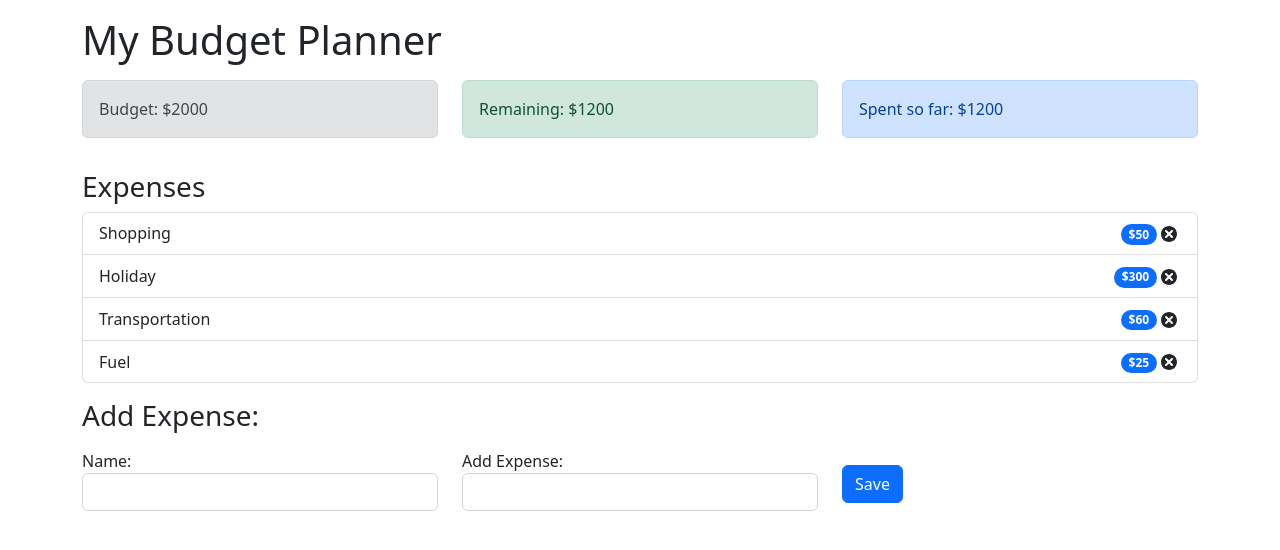
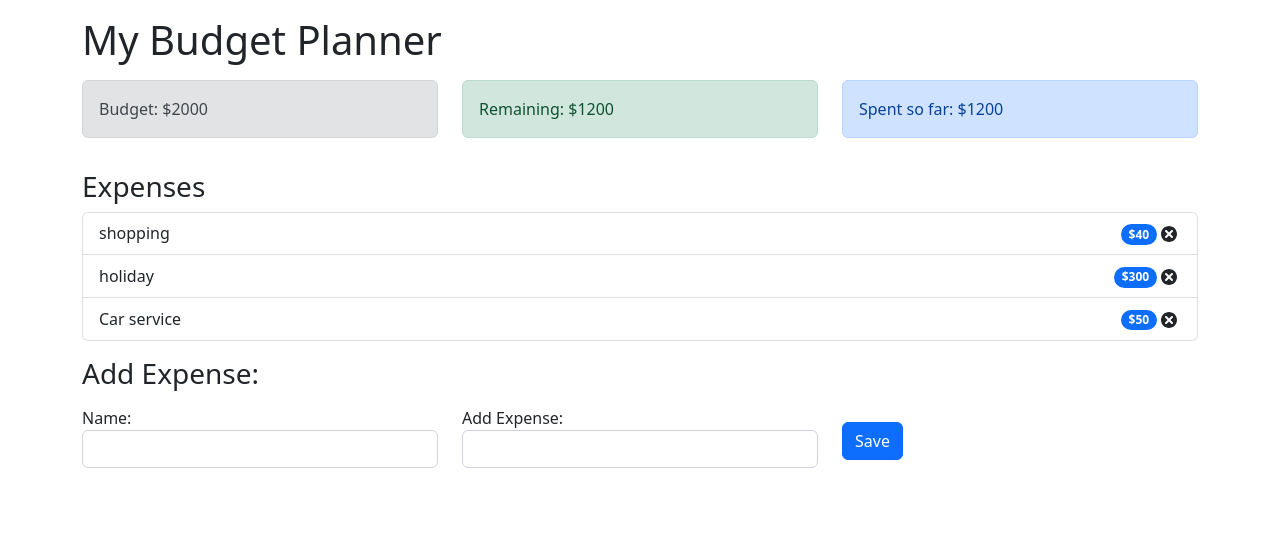
Before and after one commit to marianosim/budget-planner, a React (Create React App) app: page / in a window 1280 px wide. Shown: the top 550 px of the page. Built offline with nearby package versions, Linux system fonts and the light colour scheme.

Commit message:
AppContext created

```diff
--- a/src/App.js
+++ b/src/App.js
@@ -5,10 +5,12 @@ import { Remaining } from './components/Cards/Remaining';
 import { ExpenseTotal } from './components/Cards/ExpenseTotal';
 import { ExpenseList } from './components/ExpenseList/ExpenseList';
 import { AddExpenseForm } from './components/AddExpenseForm/AddExpenseForm';
+import { AppProvider } from './components/context/AppContext';
 
 
 const App = () => {
   return (
+    <AppProvider>
       <div className='container'>
         <h1 className='mt-3'>My Budget Planner</h1>
         <div className='row mt-3'>
@@ -35,6 +37,7 @@ const App = () => {
           </div>
         </div>
       </div>
+    </AppProvider>
   )
 }
 
--- a/src/components/Cards/Budget.jsx
+++ b/src/components/Cards/Budget.jsx
@@ -1,9 +1,14 @@
+import { useContext } from "react";
+import { AppContext } from "../context/AppContext";
 
 
 export const Budget = () => {
+
+  const { budget } = useContext(AppContext);
+
   return (
     <div className="alert alert-secondary">
-      <span>Budget: $2000</span>
+      <span>Budget: ${budget}</span>
     </div>
   )
 }
--- a/src/components/ExpenseList/ExpenseList.jsx
+++ b/src/components/ExpenseList/ExpenseList.jsx
@@ -1,28 +1,10 @@
+import { useContext } from "react";
+import { AppContext } from "../context/AppContext";
 import { ExpenseItem } from "../ExpenseItem/ExpenseItem";
 
+
 export const ExpenseList = () => {
-    const expenses = [
-        {
-            id: 1231231,
-            name: 'Shopping',
-            cost: 50
-        },
-        {
-            id: 1231232,
-            name: 'Holiday',
-            cost: 300
-        },
-        {
-            id: 1231233,
-            name: 'Transportation',
-            cost: 60
-        },
-        {
-            id: 1231234,
-            name: 'Fuel',
-            cost: 25
-        }
-    ];
+    const { expenses } = useContext(AppContext);
     return (
         <ul className="list-group">
             {expenses.map((expense) => (
--- /dev/null
+++ b/src/components/context/AppContext.js
@@ -0,0 +1,32 @@
+import { createContext, useReducer } from "react";
+
+const AppReducer = (state, action) => {
+    switch(action.type){
+        default:
+            return state;
+    }
+}
+
+const initialState = {
+    budget: 2000,
+    expenses: [
+        {id:1, name: 'shopping', cost: 40},
+        {id:2, name: 'holiday', cost: 300},
+        {id:3, name: 'Car service', cost: 50}
+    ],
+
+};
+
+export const AppContext = createContext();
+
+export const AppProvider = ({children}) => {
+    const [state, dispatch] = useReducer(AppReducer, initialState);
+
+    return(<AppContext.Provider value={{
+        budget: state.budget,
+        expenses: state.expenses,
+        dispatch,
+    }}>
+        {children}
+    </AppContext.Provider>)
+}
```
Lines whose indentation alone changed are shown as unchanged.
